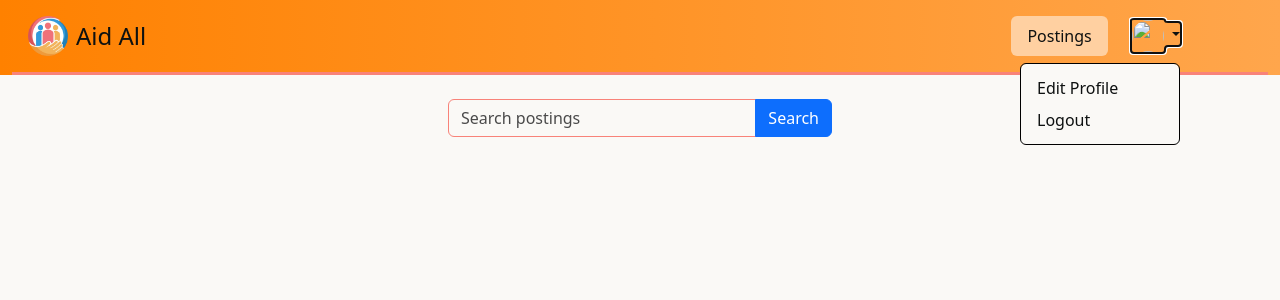
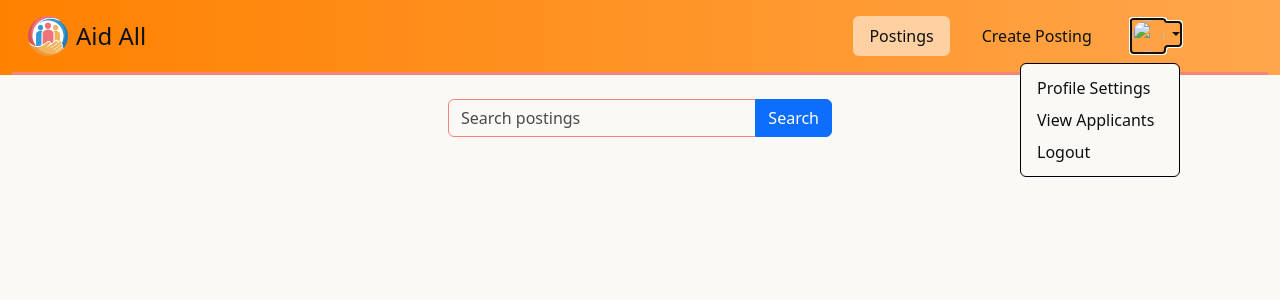
Before and after one commit to jackdkdf/AidAll, a Django app: page /posting/list in a window 1280 px wide, after a click that opens the changed part. Shown: the top 300 px of the page. Run offline with Django 5.2, Linux system fonts and the light colour scheme; the visitor is signed in with stand-in values (Sample User, id 1); data that the repository does not hold is empty; some libraries are stand-ins or nearby versions.

Commit message:
navbar updates

```diff
--- a/core/templates/core/navbar.html
+++ b/core/templates/core/navbar.html
@@ -48,6 +48,17 @@
                         >Postings</a
                     >
                 </li>
+                <li class="nav-item">
+                    <a
+                    href="{% url 'posting-create' %}"
+                    class="nav-link{% if url_name == 'posting-create' %} active"
+                    aria-current="page"
+                    style="font-size: medium;{% endif %}{% if url_name == 'posting-search' %} active"
+                    aria-current="page"
+                    style="font-size: medium;{% endif %}"
+                    >Create Posting</a
+                >
+            </li>
                 {% comment %} <li class="nav-item">
                     <a
                         href="{% url 'posting-day' %}"
@@ -94,7 +105,8 @@
                         {% comment %} <a class="dropdown-item" href="{% url 'Aid All-saved' %}"
                             >Saved Aid Alls</a
                         > {% endcomment %}
-                        <a class="dropdown-item" href="#">Edit Profile</a>
+                        <a class="dropdown-item" href="#">Profile Settings</a>
+                        <a class="dropdown-item" href="application-list">View Applicants</a>
                         <form
                             method="post"
                             action="{% url 'account_logout' %}"
```
Also changed, not shown: core/templates/core/posting_detail.html (+5 -5 lines).
